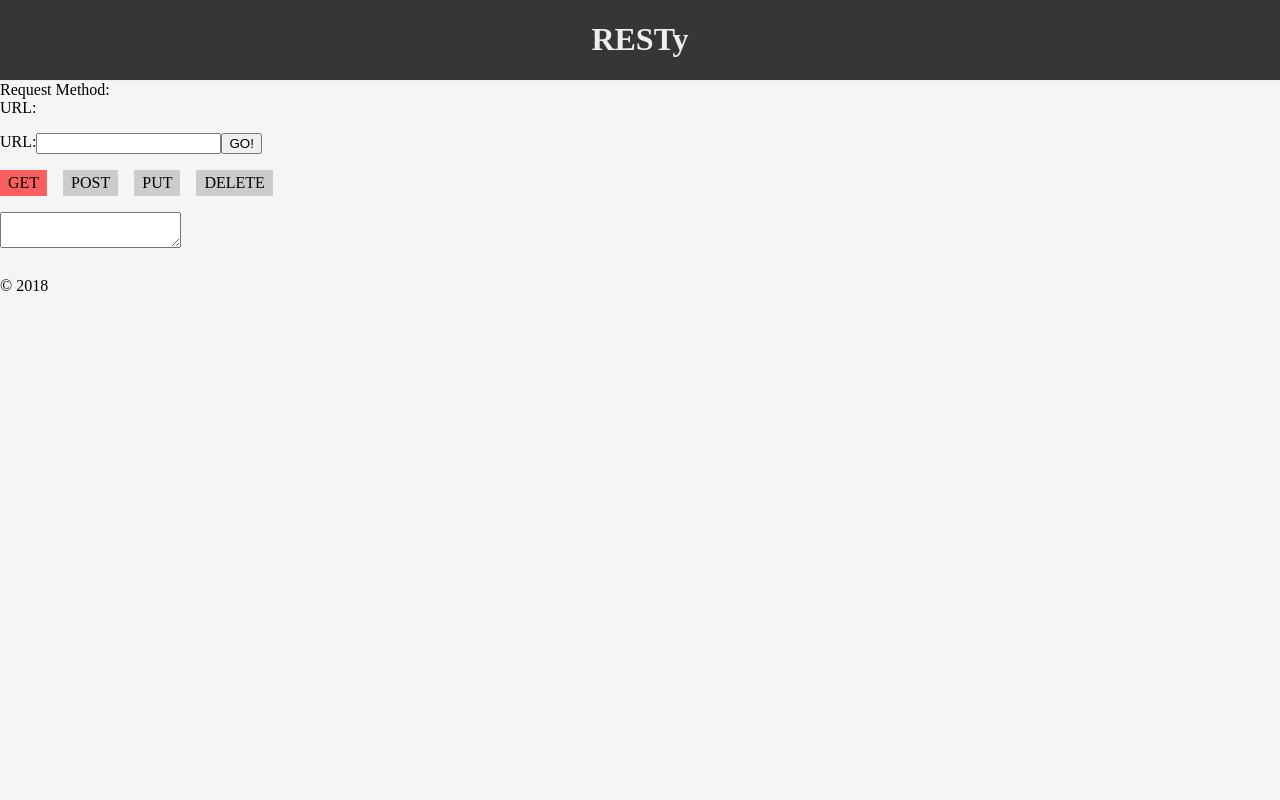
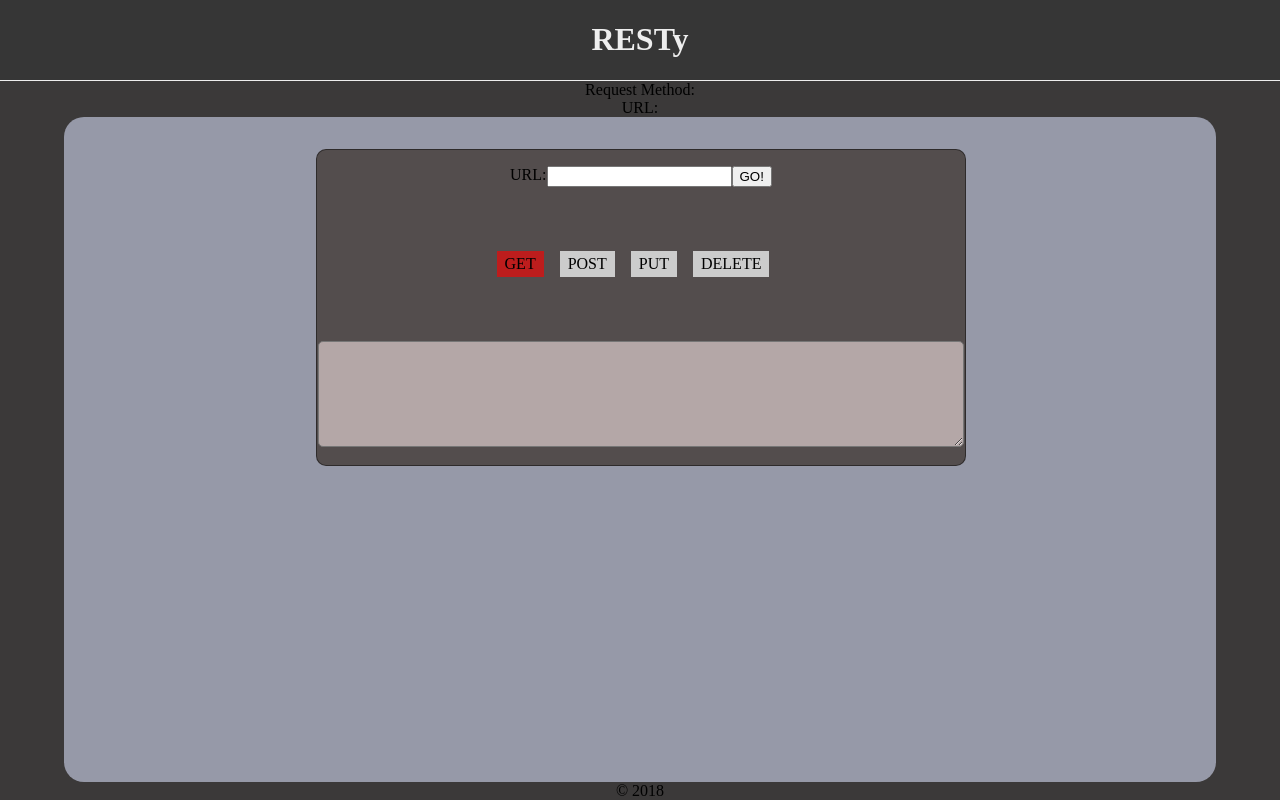
Before and after one commit to tm-LBenson/resty, a React (Create React App) app: page / in a window 1280 px wide. Built offline with nearby package versions, Linux system fonts and the light colour scheme.

Commit message:
add styling to application

```diff
--- a/src/app.scss
+++ b/src/app.scss
@@ -1,6 +1,6 @@
 /** @format */
 
-$backgroundColor: #f5f5f5;
+$backgroundColor: #3b3939;
 html,
 body {
   height: 100%;
@@ -10,11 +10,43 @@ body {
 
 body {
   background: $backgroundColor;
+  display: flex;
+  justify-items: center;
+  align-items: center;
+  width: 100%;
   height: 100%;
 
   #root {
+    justify-content: center;
+    align-items: center;
     display: flex;
     flex-direction: column;
     height: 100%;
+    width: 100%;
   }
 }
+
+main {
+  display: flex;
+  flex-direction: column;
+  justify-content: center;
+  align-items: center;
+  gap: 2rem;
+
+  section[data-testid='results-element'] {
+    overflow: scroll;
+    padding-left: 15%;
+
+    &::-webkit-scrollbar {
+      display: none;
+    }
+    width: 80%;
+    height: 100%;
+  }
+  padding-top: 2rem;
+  border-radius: 20px;
+  height: 90%;
+  width: 90%;
+  border: #000000;
+  background-color: rgb(150, 153, 168);
+}
--- a/src/components/footer/footer.scss
+++ b/src/components/footer/footer.scss
@@ -5,5 +5,5 @@ footer {
   background: darken($backgroundColor, 50);
   border-top: 1px solid #eee;
   padding: 1em 3em;
-  margin: 0;
+  margin: 0, 0, 20px, 0;
 }
--- a/src/components/form/form.scss
+++ b/src/components/form/form.scss
@@ -1,14 +1,19 @@
 /** @format */
 
-$backgroundColor: #efefef;
-$radius: 40%;
+form {
+  background: rgb(83, 77, 77);
+  justify-content: flex-start;
+  align-items: center;
+  border: 1px solid rgba(0, 0, 0, 0.447);
+  border-radius: 10px;
+  height: 100%;
+  display: flex;
+  flex-direction: column;
+  margin: auto;
+  width: 100%;
+  gap: 2rem;
+  label {
 
-form {
-  display: inline-block;
-  margin: auto;
-  width: 200px;
-
-  label {
     display: flex;
     margin: 1rem 0;
 
@@ -23,10 +28,16 @@ form {
         &.active {
           background: #fff;
         }
-        &.selected{
+        &.selected {
           background: rgba(255, 0, 0, 0.616);
         }
       }
     }
   }
+  textarea.json {
+    width: 40rem;
+    height: 100px;
+    background: rgb(180, 167, 167);
+    border-radius: 5px;
+  }
 }
--- a/src/components/header/header.module.scss
+++ b/src/components/header/header.module.scss
@@ -7,4 +7,5 @@ $backgroundColor: #f5f5f5;
   padding: 0;
   margin: 0;
   text-align: center;
+  width: 100%;
 }
```
